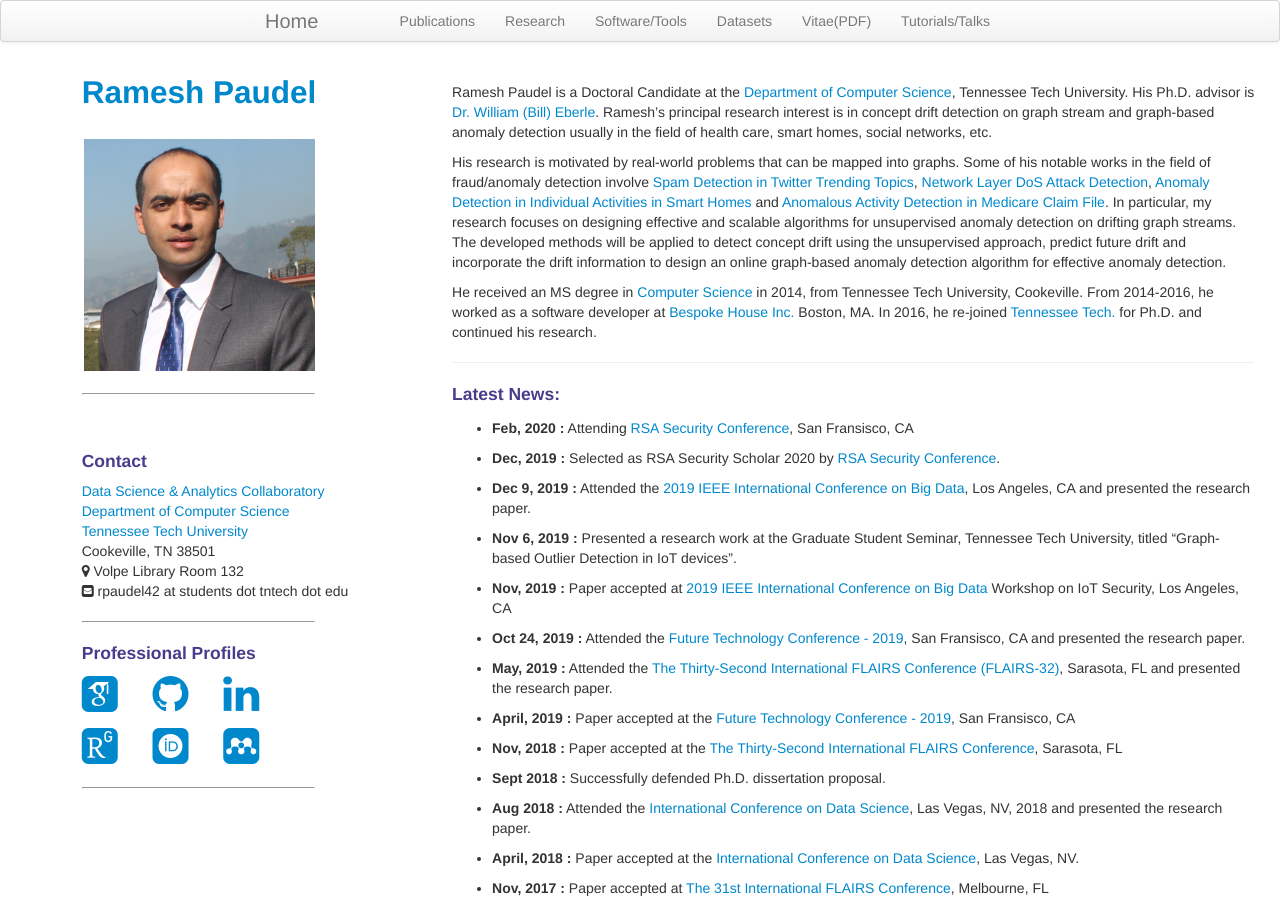
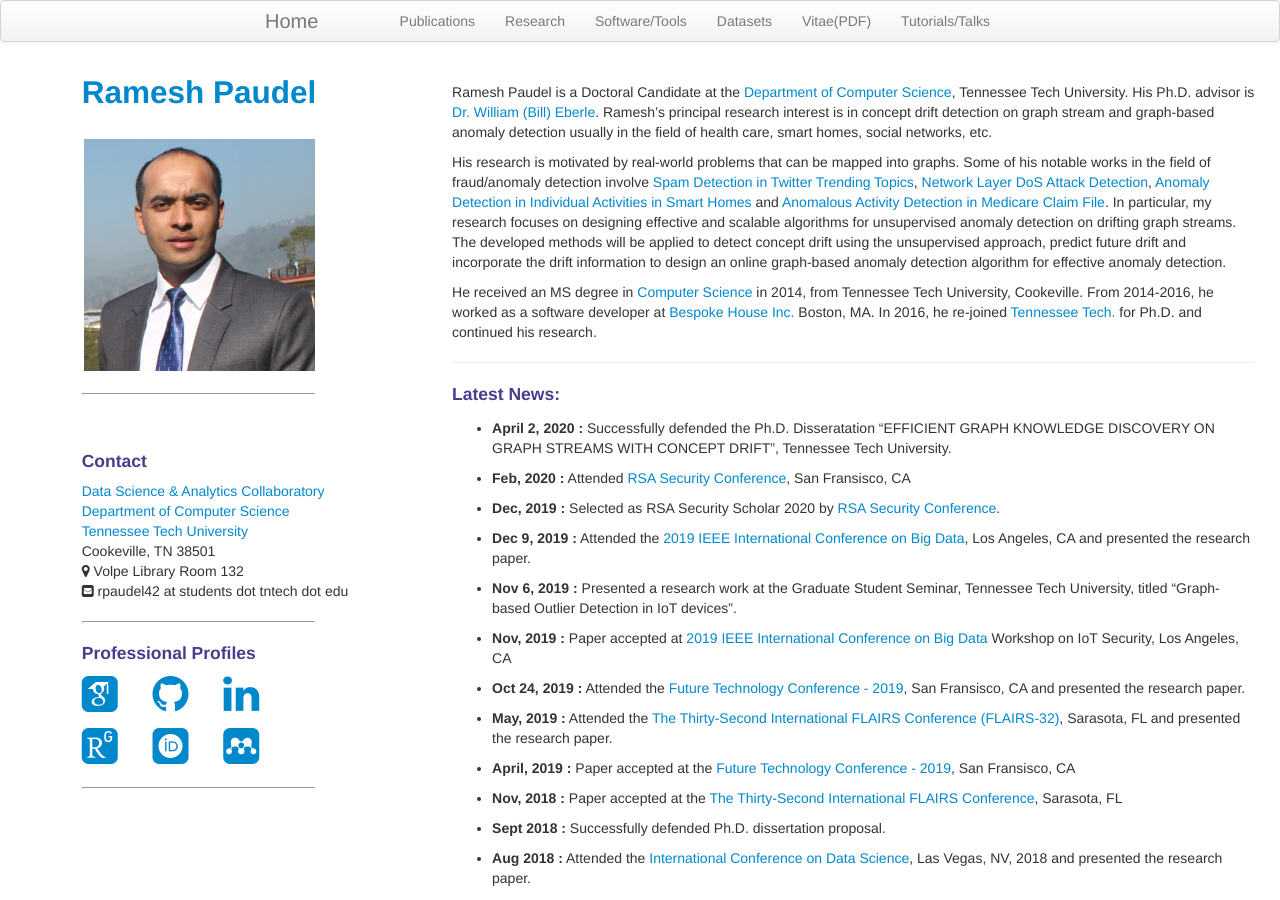
Before and after one commit to rpaudel42/rpaudel42.github.io, a Jekyll site: the page built from index.md, in a window 1280 px wide and 900 px high. Built offline with Jekyll 4.4.1, drawn with Linux system fonts in a browser that asks for light colours; nearby versions of some CDN libraries; some web fonts are replaced.

Commit message:
Add defense in news

```diff
--- a/index.md
+++ b/index.md
@@ -15,7 +15,10 @@ in 2014, from Tennessee Tech University, Cookeville. From 2014-2016, he worked a
 
 ---
 #### Latest News:
-* **Feb, 2020 :** Attending [RSA Security Conference](https://www.rsaconference.com/), San Fransisco, CA
+* **April 2, 2020 :** Successfully defended the Ph.D. Disseratation "EFFICIENT GRAPH KNOWLEDGE DISCOVERY ON GRAPH STREAMS WITH
+CONCEPT DRIFT", Tennessee Tech University.
+
+* **Feb, 2020 :** Attended [RSA Security Conference](https://www.rsaconference.com/), San Fransisco, CA
 
 * **Dec, 2019 :** Selected as RSA Security Scholar 2020 by [RSA Security Conference](https://www.rsaconference.com/).
 
```
